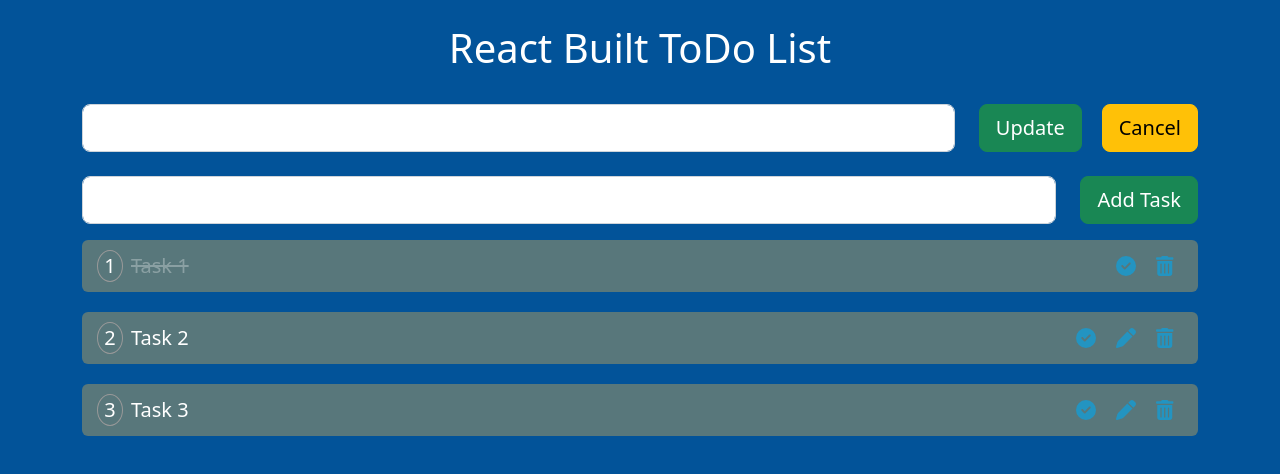
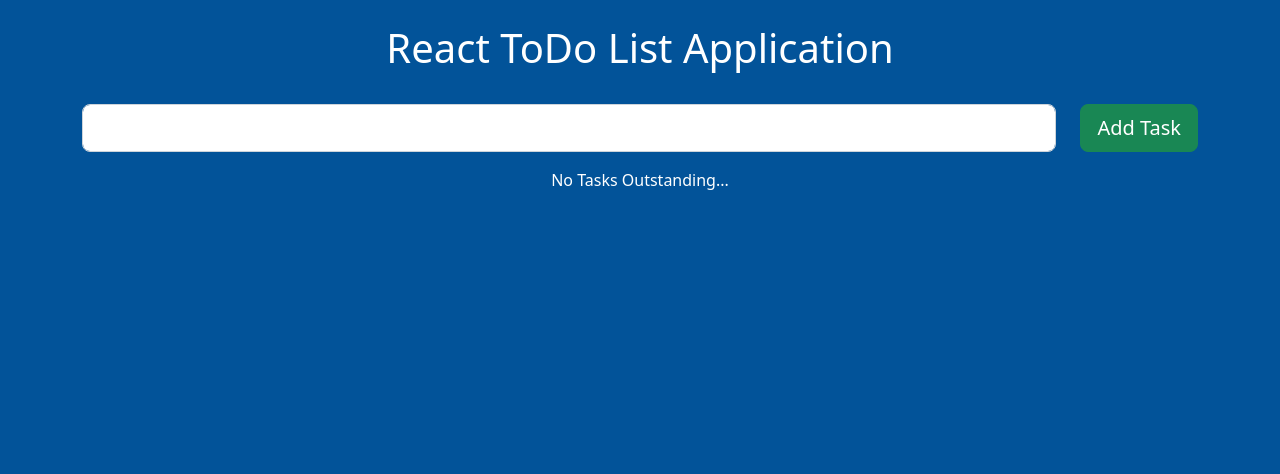
Before and after one commit to NKC27/react_todo_list, a React (Create React App) app: page / in a window 1280 px wide. Shown: the top 474 px of the page. Built offline with nearby package versions, Linux system fonts and the light colour scheme; the HTML template or start-up script is replaced by a standard one.

Commit message:
moved code over to components

```diff
--- a/src/App.js
+++ b/src/App.js
@@ -1,33 +1,16 @@
 import React, { useState } from 'react';
+
+import AddTaskForm from './components/AddTaskForm';
+import UpdateForm from './components/UpdateForm';
+import ToDo from './components/ToDo';
+
 import 'bootstrap/dist/css/bootstrap.min.css';
-import { FontAwesomeIcon } from '@fortawesome/react-fontawesome';
-import {
-  faCircleCheck,
-  faPen,
-  faTrashCan,
-} from '@fortawesome/free-solid-svg-icons';
 
 import './App.css';
 
 function App() {
   //Tasks for State (ToDo List)
-  const [toDo, setToDo] = useState([
-    {
-      id: 1,
-      title: 'Task 1',
-      status: true,
-    },
-    {
-      id: 2,
-      title: 'Task 2',
-      status: false,
-    },
-    {
-      id: 3,
-      title: 'Task 3',
-      status: false,
-    },
-  ]);
+  const [toDo, setToDo] = useState([]);
 
   // Temporary state
   const [newTask, setNewTask] = useState('');
@@ -65,7 +48,7 @@ function App() {
 
   // cancel marked as done
 
-  const cancelDoneTask = () => {
+  const cancelUpdate = () => {
     setUpdateData('');
   };
 
@@ -74,98 +57,55 @@ function App() {
   const changeTask = (e) => {
     let newEntry = {
       id: updateData.id,
-      title: updateData.title,
+      title: e.target.value,
       status: updateData.status ? true : false,
     };
+    setUpdateData(newEntry);
   };
 
   // Update Task
 
-  const updateTask = () => {};
+  const updateTask = () => {
+    let filterRecords = [...toDo].filter((task) => task.id !== updateData.id);
+
+    let updatedObject = [...filterRecords, updateData];
+
+    setToDo(updatedObject);
+    setUpdateData('');
+  };
 
   return (
     <div className="container App">
       <br />
-      <h1>React Built ToDo List</h1>
+      <h1>React ToDo List Application</h1>
       <br />
 
       {/* Update Task */}
+      {updateData && updateData ? (
+        <UpdateForm
+          updateData={updateData}
+          changeTask={changeTask}
+          updateTask={updateTask}
+          cancelUpdate={cancelUpdate}
+        />
+      ) : (
+        <AddTaskForm
+          newTask={newTask}
+          setNewTask={setNewTask}
+          addTask={addTask}
+        />
+      )}
 
-      <div className="row">
-        <div className="col">
-          <input
-            value={updateData && updateData.title}
-            onChange={(e) => changeTask(e)}
-            className="form-control form-control-lg"
-          />
-        </div>
-        <div className="col-auto">
-          <button className="btn btn-lg btn-success mr-20">Update</button>
-          <button className="btn btn-lg btn-warning">Cancel</button>
-        </div>
-      </div>
-      <br />
-
-      {/* Add Tasks  */}
-
-      <div className="row">
-        <div className="col mb-3">
-          <input
-            value={newTask}
-            onChange={(e) => setNewTask(e.target.value)}
-            className="form-control form-control-lg"
-          />
-        </div>
-        <div className="col-auto">
-          <button onClick={addTask} className="btn btn-lg btn-success">
-            Add Task
-          </button>
-        </div>
-      </div>
       {/* Display ToDo's Section */}
 
       {toDo && toDo.length ? '' : 'No Tasks Outstanding...'}
 
-      {toDo &&
-        toDo
-          .sort((a, b) => (a.id > b.id ? 1 : -1))
-          .map((task, index) => {
-            return (
-              <React.Fragment key={task.id}>
-                <div className="col taskBg">
-                  <div className={task.status ? 'done' : ''}>
-                    <span className="taskNumber">{index + 1}</span>
-                    <span className="taskText">{task.title}</span>
-                  </div>
-                  <div className="iconsWrap">
-                    <span
-                      title="Completed / Not Completed"
-                      onClick={(e) => doneTask(task.id)}
-                    >
-                      <FontAwesomeIcon icon={faCircleCheck} />
-                    </span>
-                    {task.status ? null : (
-                      <span
-                        onClick={(e) =>
-                          setUpdateData({
-                            id: task.id,
-                            tite: task.title,
-                            status: task.status ? true : false,
-                          })
-                        }
-                        title="Edit"
-                      >
-                        <FontAwesomeIcon icon={faPen} />
-                      </span>
-                    )}
-                    <span onClick={() => deleteTask(task.id)} title="Delete">
-                      <FontAwesomeIcon icon={faTrashCan} />
-                    </span>
-                  </div>
-                </div>
-              </React.Fragment>
-            );
-          })}
+      <ToDo
+        toDo={toDo}
+        doneTask={doneTask}
+        setUpdateData={setUpdateData}
+        deleteTask={deleteTask}
+      />
     </div>
   );
 }
```
